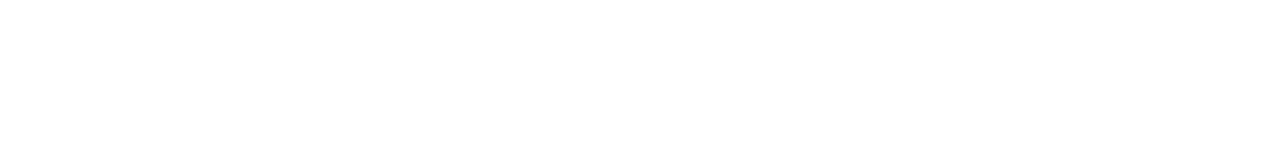
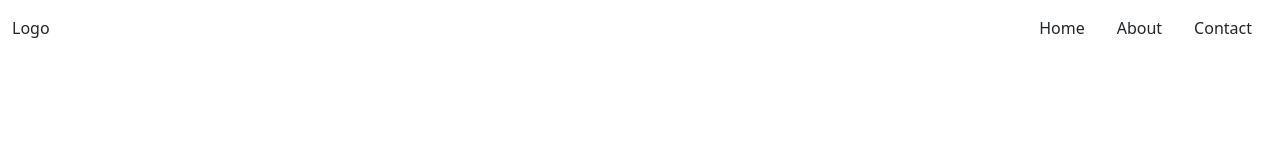
Before and after one commit to TrixyParra/carousel-practice, a plain HTML site: page index.html in a window 1280 px wide. Drawn offline with nearby package versions, Linux system fonts and the light colour scheme.

Commit message:
started and finished Sample Navbar

```diff
--- a/index.html
+++ b/index.html
@@ -9,6 +9,23 @@
     <link rel="stylesheet" href="css/styles.css">
 </head>
 <body>
+    <!-- Navbar -->
+    <nav class="navbar navbar-expand-lg navbar-light">
+        <div class="container-fluid">
+            <a href="#" class="nav-brand text-decoration-none text-dark">
+                <span>Logo</span>
+            </a>
+            <!-- Toggle Button -->
+            <button class="navbar-toggler" type="button" data-bs-toggle="collapse" data-bs-target="#main-nav" aria-controls="main-nav" aria-expanded="false" aria-label="toggle-navigation">
+                <span class="navbar-toggler-icon"></span>
+            </button>
+            <div class="collapse navbar-collapse justify-content-end align-center" id="main-nav">
+                <a href="#" class="nav-link text-dark">Home</a>
+                <a href="#" class="nav-link text-dark">About</a>
+                <a href="#" class="nav-link text-dark">Contact</a>
+            </div>
+        </div>
+    </nav>
 
 
     <script src="https://cdn.jsdelivr.net/npm/bootstrap@5.1.3/dist/js/bootstrap.bundle.min.js" integrity="sha384-ka7Sk0Gln4gmtz2MlQnikT1wXgYsOg+OMhuP+IlRH9sENBO0LRn5q+8nbTov4+1p" crossorigin="anonymous"></script>
```
